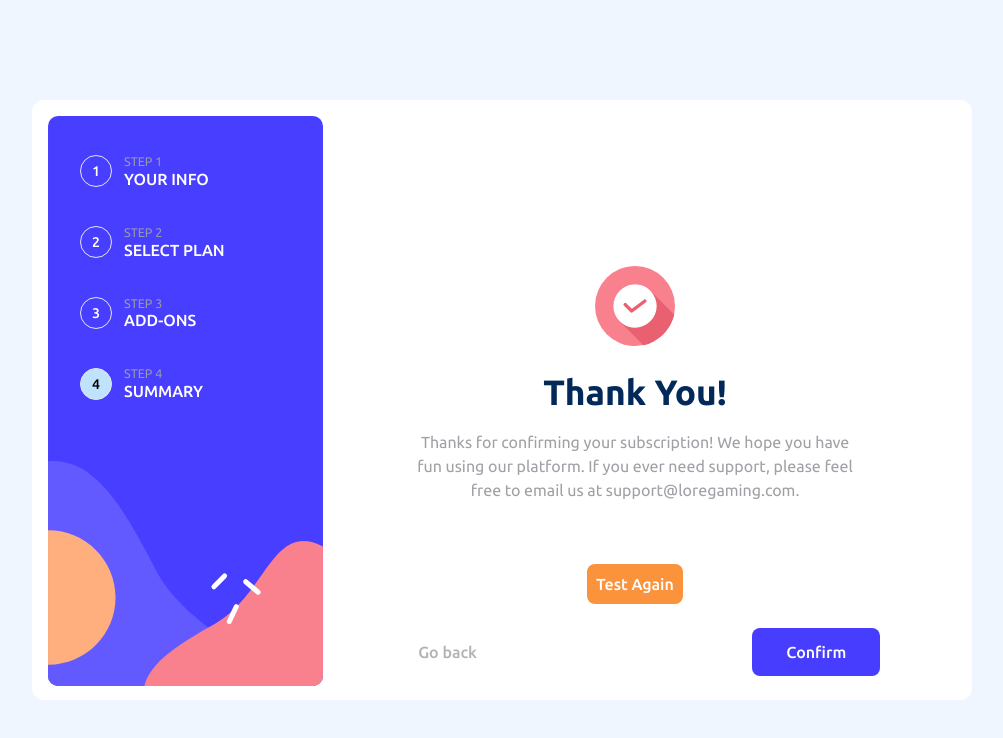
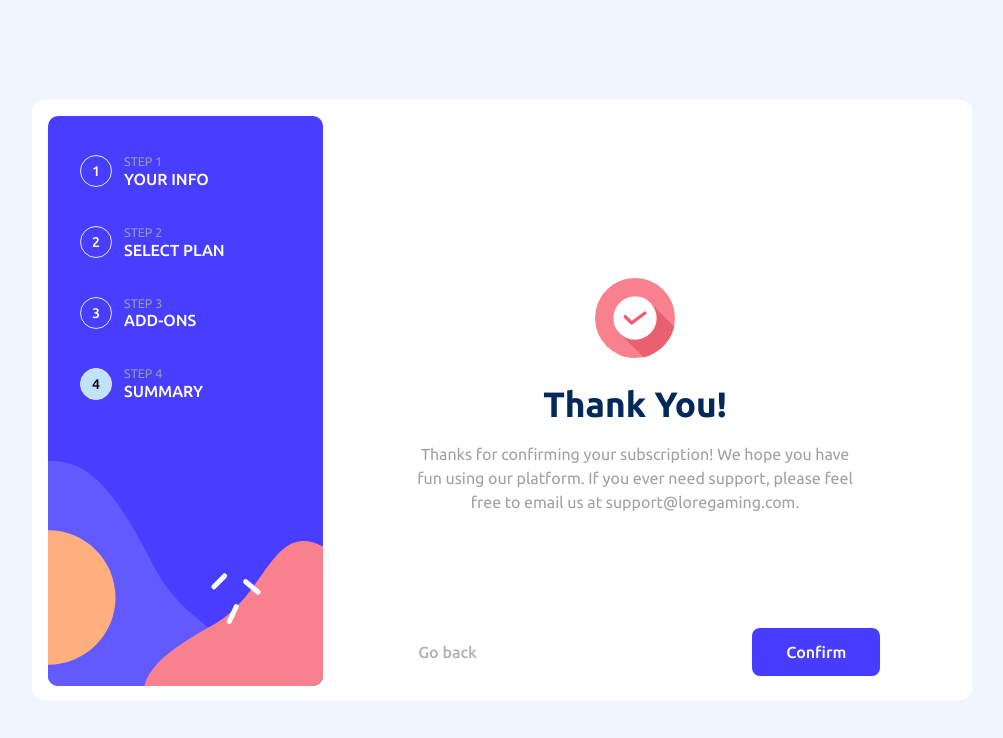
Before and after one commit to ifaronti/multi-step-form-challenge, a React (Create React App) app in the folder multi-steps/: page /confirm in a window 1280 px wide. Shown: the top 738 px of the page, without its empty margins (138-1141 px from the left). Built offline with nearby package versions, Linux system fonts and the light colour scheme.

Commit message:
fine tuning

```diff
--- a/multi-steps/src/components/multiSteppApp/nav/navLinks.js
+++ b/multi-steps/src/components/multiSteppApp/nav/navLinks.js
@@ -11,6 +11,7 @@ export default function NavBtns(){
     function backClick(){
        return pageNumber === 3 ? dispatch(changeYearly(false)) : ''
     }
+
 
     return(
         <div className='flex items-center lg:my-[unset] lg:p-0 p-5 lg:h-[unset] h-100% lg:bottom-8 absolute lg:w-[462px] w-[100%] justify-between'>
@@ -27,6 +28,7 @@ export default function NavBtns(){
                     ${pageNumber === 4 ? 'bg-[#473dff]'
                     : 'bg-[#02295a]'} text-white`}>
                     {pageNumber === 4 ? 'Confirm' : 'Next Step'}
+
             </Link>
         </div>
     )
--- a/multi-steps/src/components/multiSteppApp/personalInfo/personalInfo.js
+++ b/multi-steps/src/components/multiSteppApp/personalInfo/personalInfo.js
@@ -6,6 +6,7 @@ import InfoForm from './infoForm'
 import { changeConfirm } from '../../features/confirmSlice'
 import { navigateTo } from '../../features/navigateSlice'
 import { changePageNumber } from '../../features/pageNumberSlice'
+import { changeYearly } from "../../features/yearlySlice";
 
 export default function Info(){
     const [info, setInfo] = useState({
@@ -67,6 +68,7 @@ export default function Info(){
     // styling.
     useEffect(()=>{
         dispatch(changePageNumber(1))
+        dispatch(changeYearly(false))
     },[dispatch])
 
     //calls the handleSubmit function as infos changes
--- a/multi-steps/src/components/multiSteppApp/step4/confirmation.js
+++ b/multi-steps/src/components/multiSteppApp/step4/confirmation.js
@@ -2,6 +2,7 @@ import { useEffect } from "react"
 import { Link } from "react-router-dom"
 import {useDispatch} from 'react-redux'
 import { changePageNumber } from "../../features/pageNumberSlice"
+import { navigateTo } from "../../features/navigateSlice"
 
 
 export default function Confirmation(){
@@ -9,11 +10,12 @@ export default function Confirmation(){
 
     useEffect(()=>{
         dispatch(changePageNumber(4))
+        dispatch(navigateTo({forward:'/', back:'/'}))
         // eslint-disable-next-line
     },[])
 
     const confirmationPage =
-            <main className='h-full w-full justify-center mb-28 items-center mt-8  lg:-mt-4 relative lg:-ml-[7rem] flex flex-col'>
+            <main className='h-full w-full justify-center mb-28 items-center mt-8  lg:-mt-1 relative lg:-ml-[7rem] flex flex-col'>
                 <header className={'mb-5'}>
                     <img src={`${process.env.PUBLIC_URL}/assets/images/icon-thank-you.svg`} alt="" />
                 </header>
@@ -26,7 +28,6 @@ export default function Confirmation(){
                     If you ever need support, please feel free
                     to email us at support@loregaming.com.
                 </p>
-                <Link className="absolute rounded-lg text-white w-24 flex justify-center items-center text-center h-10 bg-orange-400 -bottom-20 lg:bottom-20" to='/'>Test Again</Link>
             </main>
 
     return confirmationPage
```
